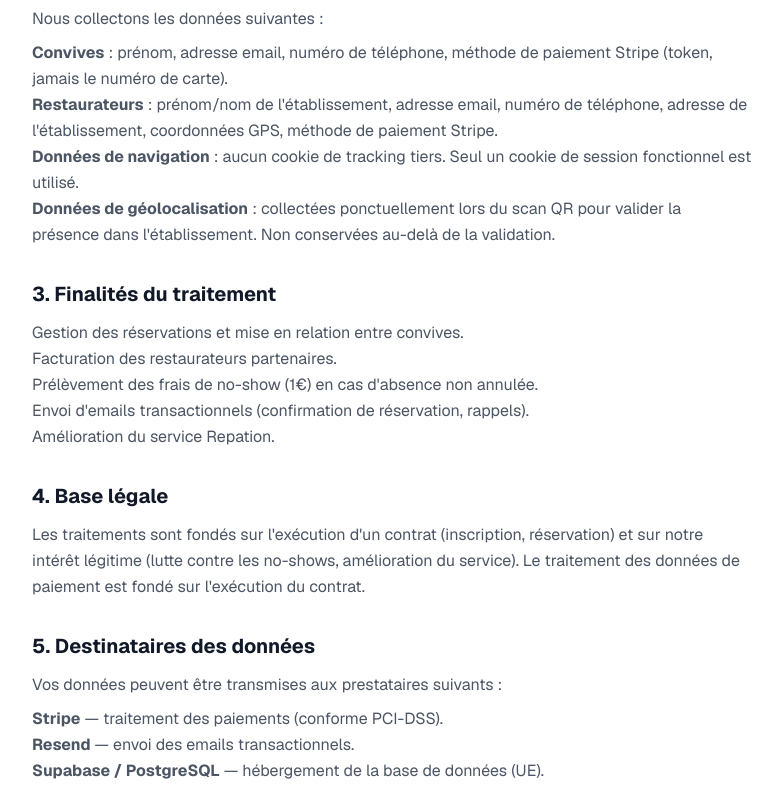
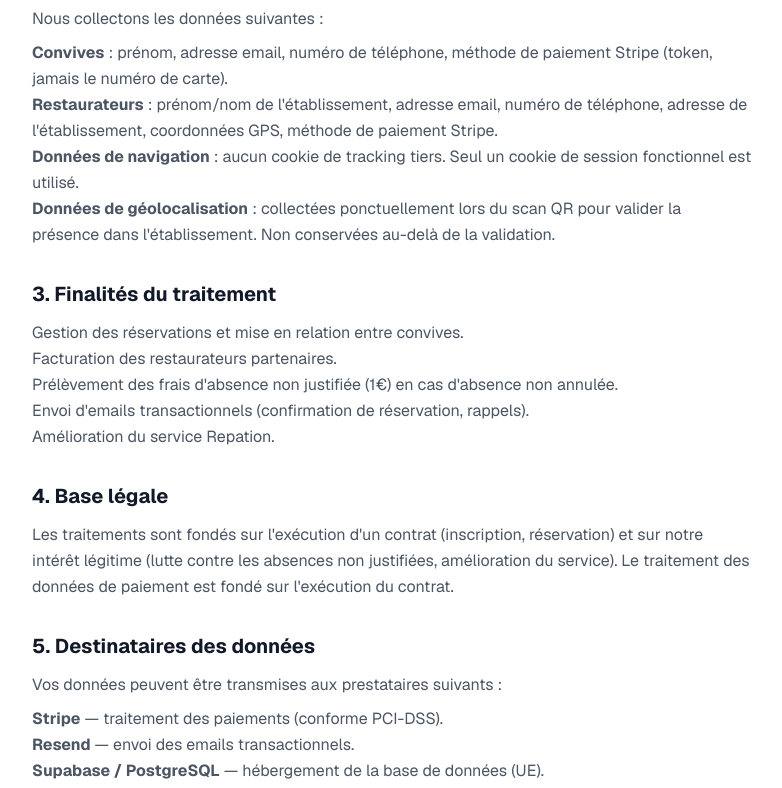
Before and after one commit to repationss-pixel/repation-backend, a Next.js app: page /confidentialite in a window 1280 px wide. Shown: the part 393-1181 px from the top of the page, without its empty margins (248-1030 px from the left). Built offline with nearby package versions, Linux system fonts and the light colour scheme.

Commit message:
Remplacement no-show par absence non justifiée

```diff
--- a/app/admin/(protected)/reservations/page.tsx
+++ b/app/admin/(protected)/reservations/page.tsx
@@ -9,7 +9,7 @@ const STATUT_STYLE: Record<ReservationStatut, { bg: string; text: string; label:
   ANNULEE:    { bg: 'bg-orange-50',   text: 'text-orange-700', label: 'Annulée' },
   TERMINEE:   { bg: 'bg-gray-100',    text: 'text-gray-500',   label: 'Terminée' },
   VALIDEE:    { bg: 'bg-green-50',    text: 'text-green-700',  label: 'Validée' },
-  NO_SHOW:    { bg: 'bg-red-50',      text: 'text-red-700',    label: 'No-show' },
+  NO_SHOW:    { bg: 'bg-red-50',      text: 'text-red-700',    label: 'Absence non justifiée' },
 }
 
 export default async function AdminReservationsPage() {
--- a/app/api/cron/no-scan-check/route.ts
+++ b/app/api/cron/no-scan-check/route.ts
@@ -74,7 +74,7 @@ export async function GET(req: NextRequest) {
 
   for (const r of toCharge) {
     try {
-      // Marque immédiatement NO_SHOW pour éviter un double-prélèvement si le cron repasse
+      // Marque immédiatement en absence non justifiée pour éviter un double-prélèvement si le cron repasse
       await prisma.reservation.update({
         where: { id: r.id },
         data: { statut: ReservationStatut.NO_SHOW },
--- a/app/api/stripe/charge-noshow/route.ts
+++ b/app/api/stripe/charge-noshow/route.ts
@@ -39,7 +39,7 @@ export async function POST(req: NextRequest) {
     payment_method: user.stripePaymentMethodId,
     confirm: true,
     off_session: true,
-    description: `Repation — Pénalité no-show — Utilisateur ${userId}`,
+    description: `Repation — Absence non justifiée — Utilisateur ${userId}`,
     metadata: { userId },
   })
 
--- a/app/cgu-restaurateurs/page.tsx
+++ b/app/cgu-restaurateurs/page.tsx
@@ -47,7 +47,7 @@ export default function CGURestaurateurs() {
               <strong>Annulation gratuite</strong> : jusqu'à 20 minutes avant l'heure du créneau réservé.
             </li>
             <li>
-              <strong>Frais de no-show</strong> : en cas d'annulation tardive ou d'absence non signalée,
+              <strong>Frais d'absence non justifiée</strong> : en cas d'annulation tardive ou d'absence non signalée,
               1€ est prélevé sur la carte du convive — ce montant ne revient pas au restaurateur.
             </li>
             <li>
--- a/app/cgu/page.tsx
+++ b/app/cgu/page.tsx
@@ -45,7 +45,7 @@ export default function CGU() {
               <strong>Annulation gratuite</strong> : jusqu'à 20 minutes avant l'heure du créneau réservé.
             </li>
             <li>
-              <strong>Frais de no-show</strong> : en cas d'annulation tardive (moins de 20 minutes avant)
+              <strong>Frais d'absence non justifiée</strong> : en cas d'annulation tardive (moins de 20 minutes avant)
               ou d'absence non signalée, <strong>1€ sera prélevé automatiquement</strong> sur la carte enregistrée.
             </li>
             <li>
--- a/app/confidentialite/page.tsx
+++ b/app/confidentialite/page.tsx
@@ -39,7 +39,7 @@ export default function Confidentialite() {
           <ul>
             <li>Gestion des réservations et mise en relation entre convives.</li>
             <li>Facturation des restaurateurs partenaires.</li>
-            <li>Prélèvement des frais de no-show (1€) en cas d'absence non annulée.</li>
+            <li>Prélèvement des frais d'absence non justifiée (1€) en cas d'absence non annulée.</li>
             <li>Envoi d'emails transactionnels (confirmation de réservation, rappels).</li>
             <li>Amélioration du service Repation.</li>
           </ul>
@@ -47,7 +47,7 @@ export default function Confidentialite() {
 
         <Section titre="4. Base légale">
           Les traitements sont fondés sur l'exécution d'un contrat (inscription, réservation) et
-          sur notre intérêt légitime (lutte contre les no-shows, amélioration du service).
+          sur notre intérêt légitime (lutte contre les absences non justifiées, amélioration du service).
           Le traitement des données de paiement est fondé sur l'exécution du contrat.
         </Section>
 
--- a/app/dashboard/restaurateur/page.tsx
+++ b/app/dashboard/restaurateur/page.tsx
@@ -12,7 +12,7 @@ const STATUT_LABEL: Record<ReservationStatut, { label: string; color: string }>
   CONFIRMEE:  { label: 'Confirmée',  color: 'bg-blue-50 text-blue-700' },
   VALIDEE:    { label: 'Validée ✓',  color: 'bg-green-50 text-green-700' },
   ANNULEE:    { label: 'Annulée',    color: 'bg-gray-100 text-gray-500' },
-  NO_SHOW:    { label: 'No-show',    color: 'bg-red-50 text-red-600' },
+  NO_SHOW:    { label: 'Absence non justifiée', color: 'bg-red-50 text-red-600' },
   TERMINEE:   { label: 'Terminée',   color: 'bg-gray-50 text-gray-500' },
 }
 
```
